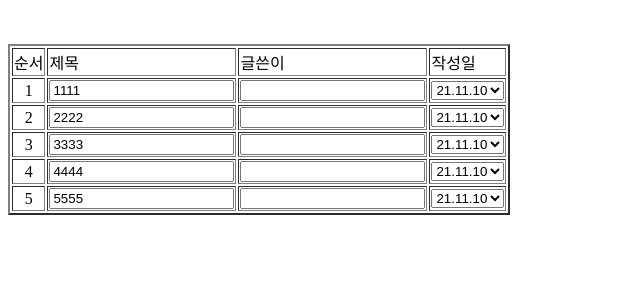
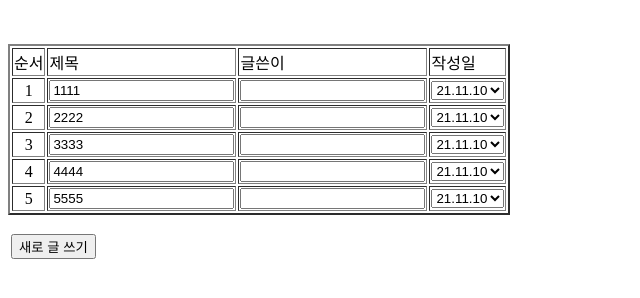
Before and after one commit to clouari/Formtag, a plain HTML site: page login/list.html in a window 1280 px wide. Shown: the whole page, without its empty margins (0-640 px from the left). Drawn offline with Linux system fonts and the light colour scheme.

Commit message:
list에 등록하기 버튼 추가

```diff
--- a/login/list.html
+++ b/login/list.html
@@ -88,6 +88,13 @@
 
             </table>
         </form>
+        <form action="listA.html" method="post">
+            <table>
+                <tr>
+                    <td><input type="submit" value="새로 글 쓰기"></td>
+                </tr>
+            </table>
+        </form>
 
     </body>
 </html>
```
